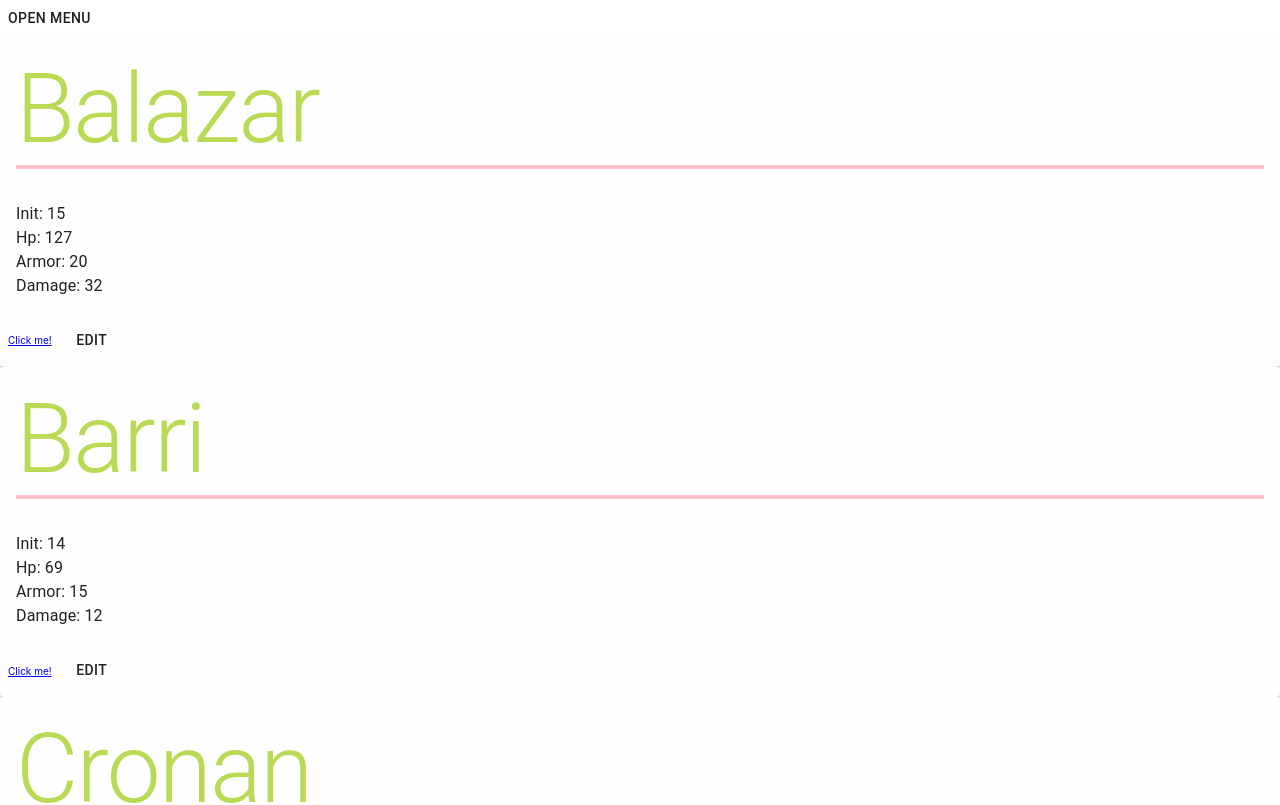
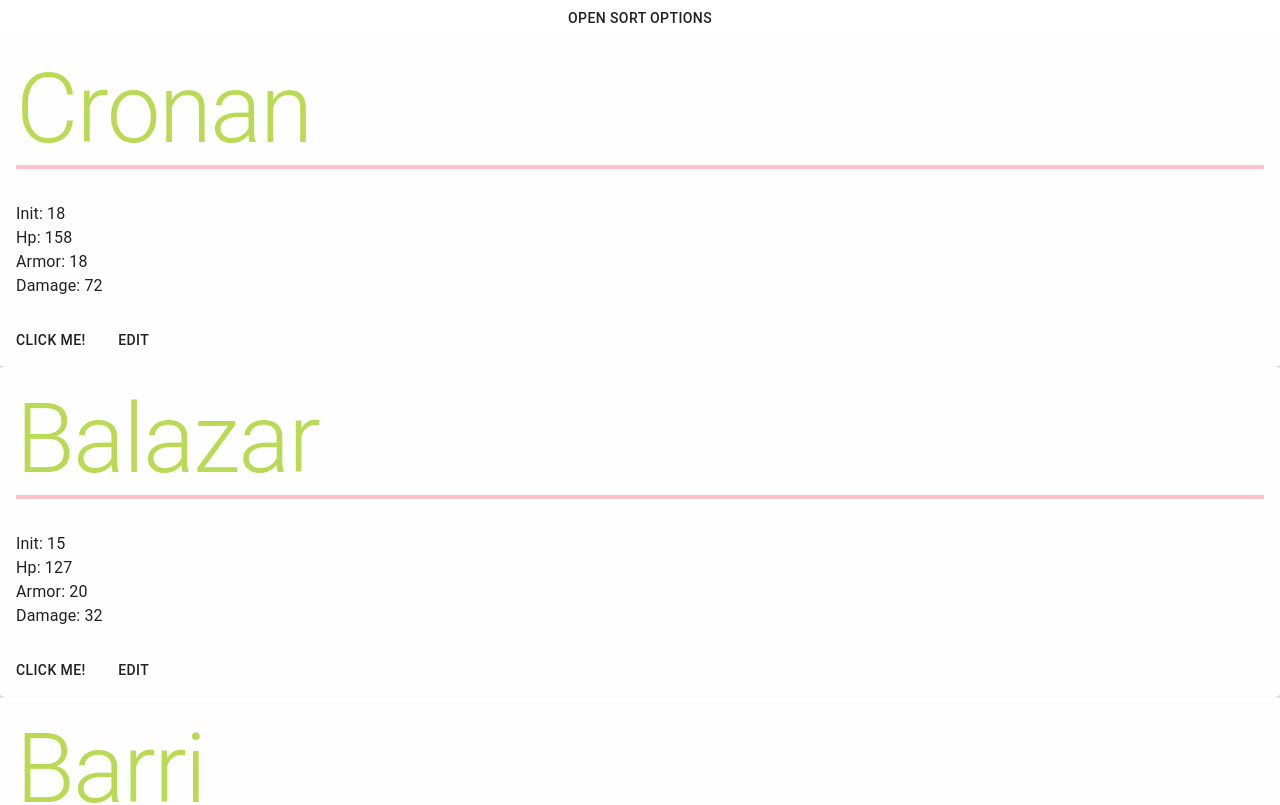
Before and after one commit to spencermendoza/dnd_react, a React (Create React App) app: page / in a window 1280 px wide. Shown: the top 805 px of the page. Built offline with nearby package versions, Linux system fonts and the light colour scheme.

Commit message:
added rest of the sort options to the sort menu, changed default sort to initiative, couldnt figure out how to switch to the sort menu branch so im committing here

```diff
--- a/src/Menu/PopOutMenu.js
+++ b/src/Menu/PopOutMenu.js
@@ -1,8 +1,17 @@
 import React from 'react';
+// import { playerHelpers } from '../Player/playerHelpers';
+import { makeStyles } from '@material-ui/core/styles';
 import Button from '@material-ui/core/Button';
 import Menu from '@material-ui/core/Menu';
 import MenuItem from '@material-ui/core/MenuItem';
 import { noop } from '../utils';
+
+const useStyles = makeStyles({
+  Box: {
+    display: 'flex',
+    justifyContent: 'center'
+  }
+});
 
 export default function PopOutMenu({ menuItems, onChange = noop }) {
   const [anchorEl, setAnchorEl] = React.useState(null);
@@ -16,14 +25,28 @@ export default function PopOutMenu({ menuItems, onChange = noop }) {
     setAnchorEl(null);
   };
 
+  const classes = useStyles();
   return (
-    <div>
-      <Button aria-controls="simple-menu" aria-haspopup="true" onClick={handleOpenClick}>
-        Open Menu
+    <div className={classes.Box}>
+      <Button
+        className={classes.Box}
+        aria-controls="simple-menu"
+        aria-haspopup="true"
+        onClick={handleOpenClick}
+      >
+        Open Sort Options
       </Button>
-      <Menu id="simple-menu" anchorEl={anchorEl} keepMounted open={Boolean(anchorEl)}>
+      <Menu
+        id="simple-menu"
+        anchorEl={anchorEl}
+        keepMounted
+        open={Boolean(anchorEl)}
+      >
         {menuItems.map(item => (
-          <MenuItem onClick={() => handleMenuItemClick(item)} key={item.displayText}>
+          <MenuItem
+            onClick={() => handleMenuItemClick(item)}
+            key={item.displayText}
+          >
             Sort by {item.displayText}
           </MenuItem>
         ))}
--- a/src/Player/PlayerCard.js
+++ b/src/Player/PlayerCard.js
@@ -60,10 +60,11 @@ const PlayerCard = ({
         <Typography className="armor">Armor: {armor}</Typography>
         <Typography className="damage">Damage: {damage}</Typography>
       </CardContent>
+
       <CardActions>
-        <a href="#" onClick={() => onToggleClick(player)}>
+        <Button onClick={() => onToggleClick(player)}>
           Click me! {player.active}
-        </a>
+        </Button>
         <Button className="edit-button" onClick={() => onEditClick(player)}>
           Edit
         </Button>
--- a/src/Player/PlayerContext.js
+++ b/src/Player/PlayerContext.js
@@ -46,7 +46,7 @@ class PlayerProvider extends Component {
   };
 
   state = {
-    sortBy: 'name',
+    sortBy: 'initiative',
     players: FAKE_PLAYERS,
     sortPlayersBy,
     handleAddClick: this.handleAddClick,
@@ -66,6 +66,14 @@ class PlayerProvider extends Component {
       {
         displayText: 'HP',
         sortBy: 'hp'
+      },
+      {
+        displayText: 'Armor',
+        sortBy: 'armor'
+      },
+      {
+        displayText: 'Damage',
+        sortBy: 'damage'
       }
     ]
   };
--- a/src/Player/playerHelpers.js
+++ b/src/Player/playerHelpers.js
@@ -61,9 +61,9 @@ export const updatePlayer = (list, player) =>
   list.map(p => (p.id === player.id ? player : p));
 
 const _sort = prop => (a, b) => {
-  if (a[prop] > b[prop]) return 1;
+  if (a[prop] > b[prop]) return -1;
   if (a[prop] === b[prop]) return 0;
-  if (a[prop] < b[prop]) return -1;
+  if (a[prop] < b[prop]) return 1;
 };
 
 /* sort a list of players by a prop.
```
